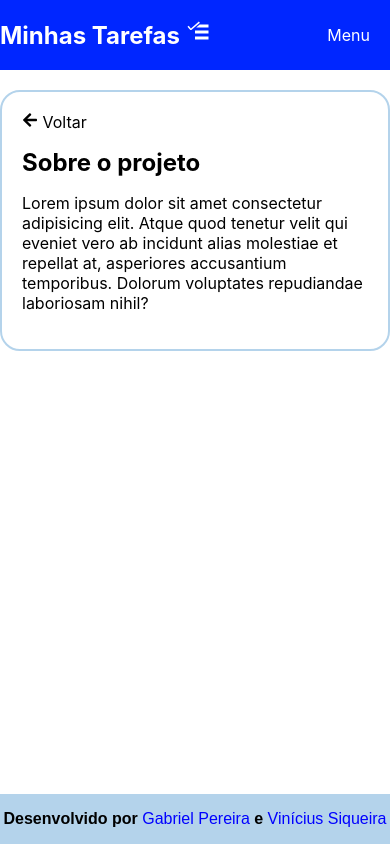
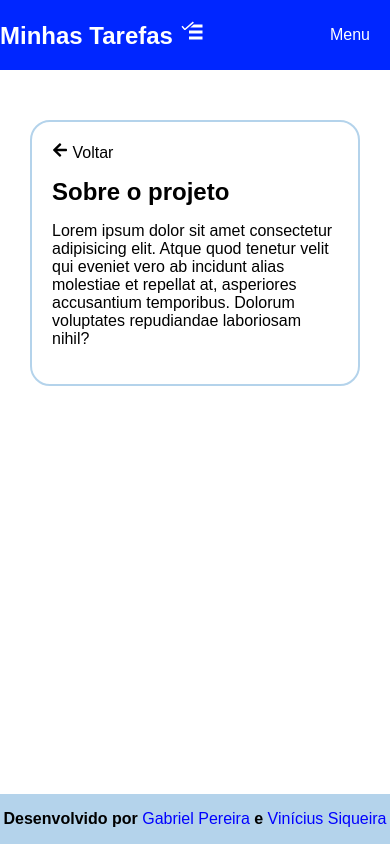
Before and after one commit to vinisik/tarefas-react, a React (Create React App) app: page /sobre in a window 390 px wide. Built offline with nearby package versions, Linux system fonts and the light colour scheme.

Commit message:
Corrção da responsividade

```diff
--- a/src/components/Sobre.jsx
+++ b/src/components/Sobre.jsx
@@ -11,11 +11,12 @@ import './css/Tarefas.css'
 
 export default function Sobre() {
   return (
-    <>
+    <div id="App" >
       <Helmet>
         <title>Minhas Tarefas - Sobre</title>
       </Helmet>
       <Header/>
+      <div id="containerPrincipal">
 
       <div id="containerSobre">
         <Link to="/" style={{ textDecoration: "none", color: "black" }}>
@@ -25,8 +26,8 @@ export default function Sobre() {
         <h1>Sobre o projeto</h1>
         <p>Lorem ipsum dolor sit amet consectetur adipisicing elit. Atque quod tenetur velit qui eveniet vero ab incidunt alias molestiae et repellat at, asperiores accusantium temporibus. Dolorum voluptates repudiandae laboriosam nihil?</p>
       </div>
-
+    </div>
       <Footer/>
-    </>
+    </div>
   );
 }
```
